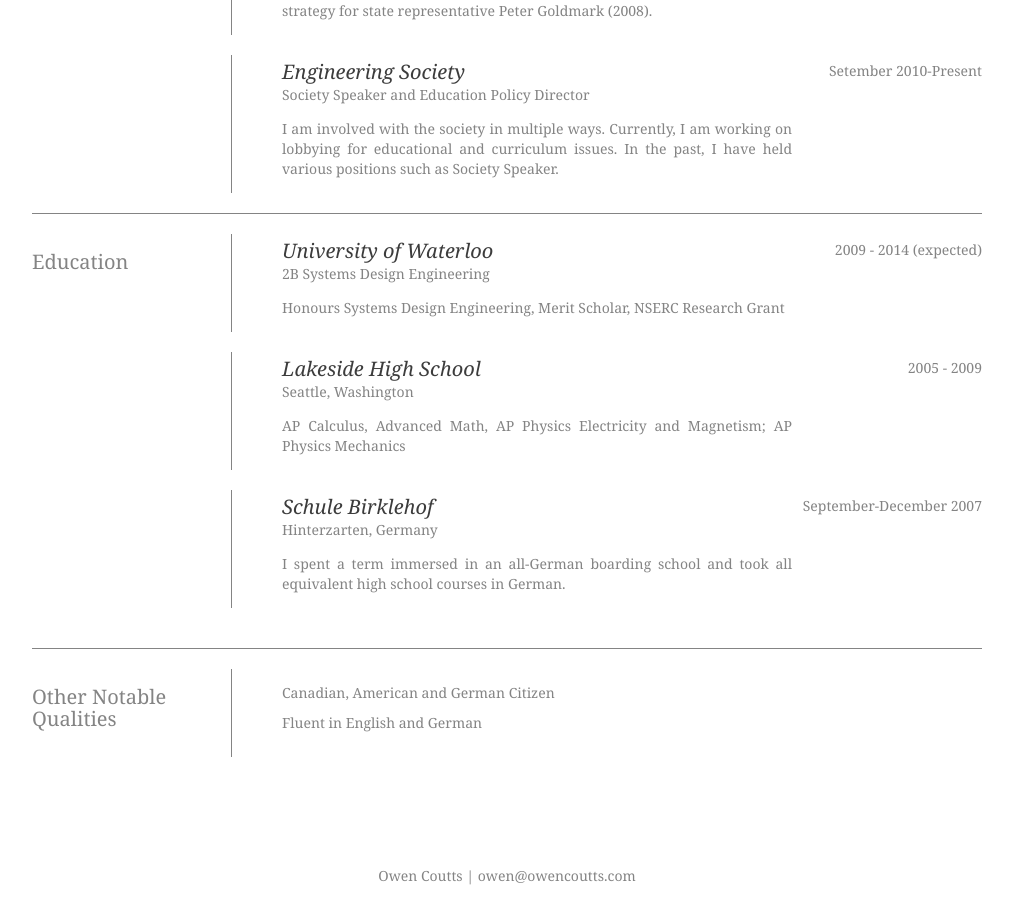
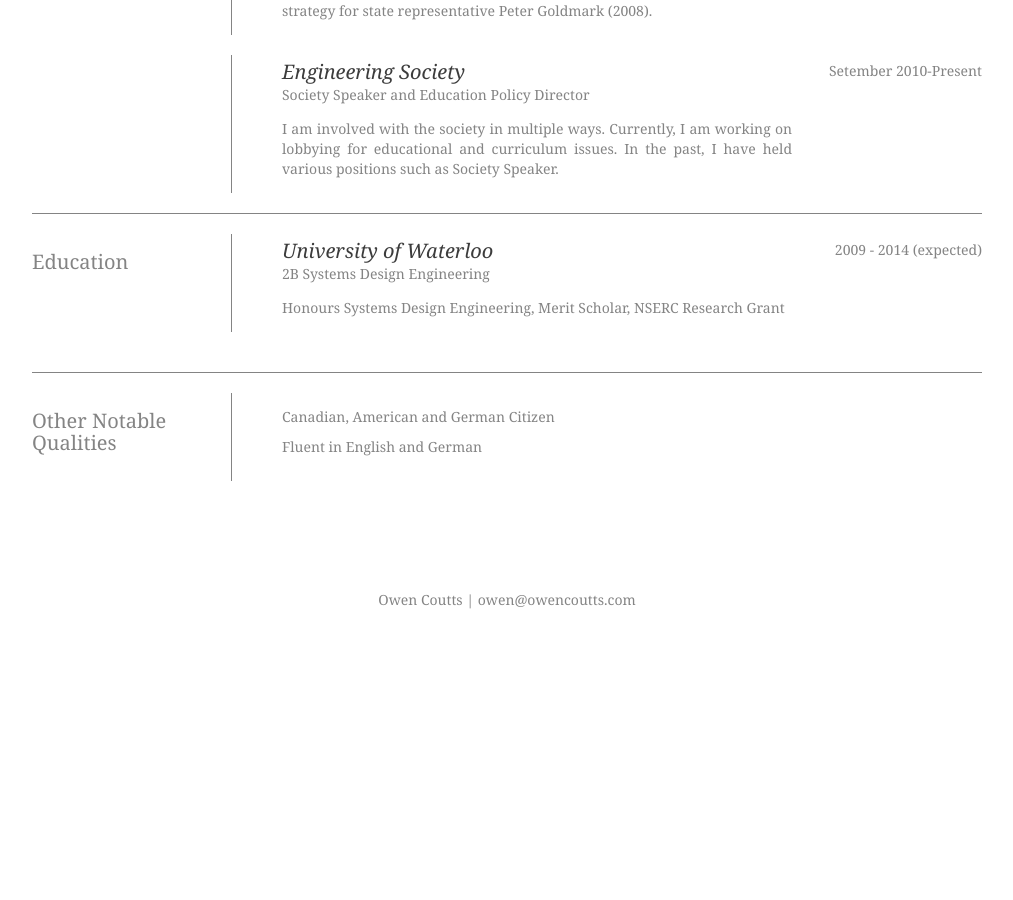
Before and after one commit to tallowen/tallowen.github.com, a Jekyll site: the page resume.html, which Jekyll copies as it is, in a window 1280 px wide and 900 px high, scrolled down 1679 px. Shown: the whole window, without its empty margins (133-1146 px from the left). Built offline with Jekyll 4.4.1, drawn with Linux system fonts in a browser that asks for light colours; after the commit the page ends 2303 px from its top, so only the background shows below that.

Commit message:
No more Lakeside/Birklehof

```diff
--- a/resume.html
+++ b/resume.html
@@ -357,22 +357,6 @@
                   <p>Honours Systems Design Engineering, Merit Scholar, NSERC Research Grant</p>
                 </div>
               </div>
-             <div class="item">
-               <h3>Lakeside High School</h3>
-               <h4>Seattle, Washington</h4>
-               <div class="date">2005 - 2009</div>
-               <div class="description">
-               <p>AP Calculus, Advanced Math, AP Physics Electricity and Magnetism; AP Physics Mechanics</p>
-               </div>
-              </div>
-              <div class="item">
-               <h3>Schule Birklehof</h3>
-               <h4>Hinterzarten, Germany</h4>
-               <div class="date">September-December 2007</div>
-               <div class="description">
-               <p>I spent a term immersed in an all-German boarding school and took all equivalent high school courses in German.</p>
-               </div>
-              </div>
 
            </div>
             <div class="section">
```
